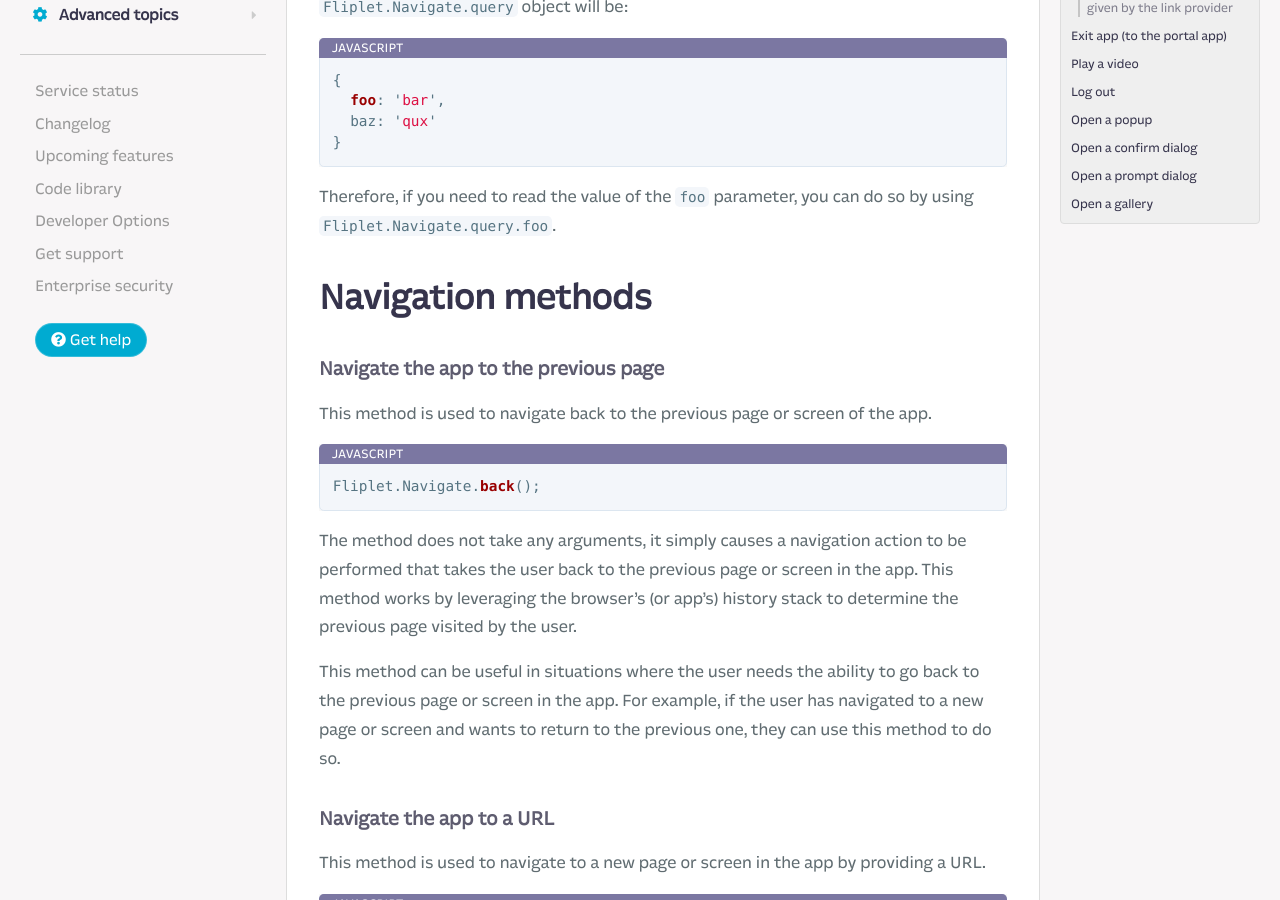
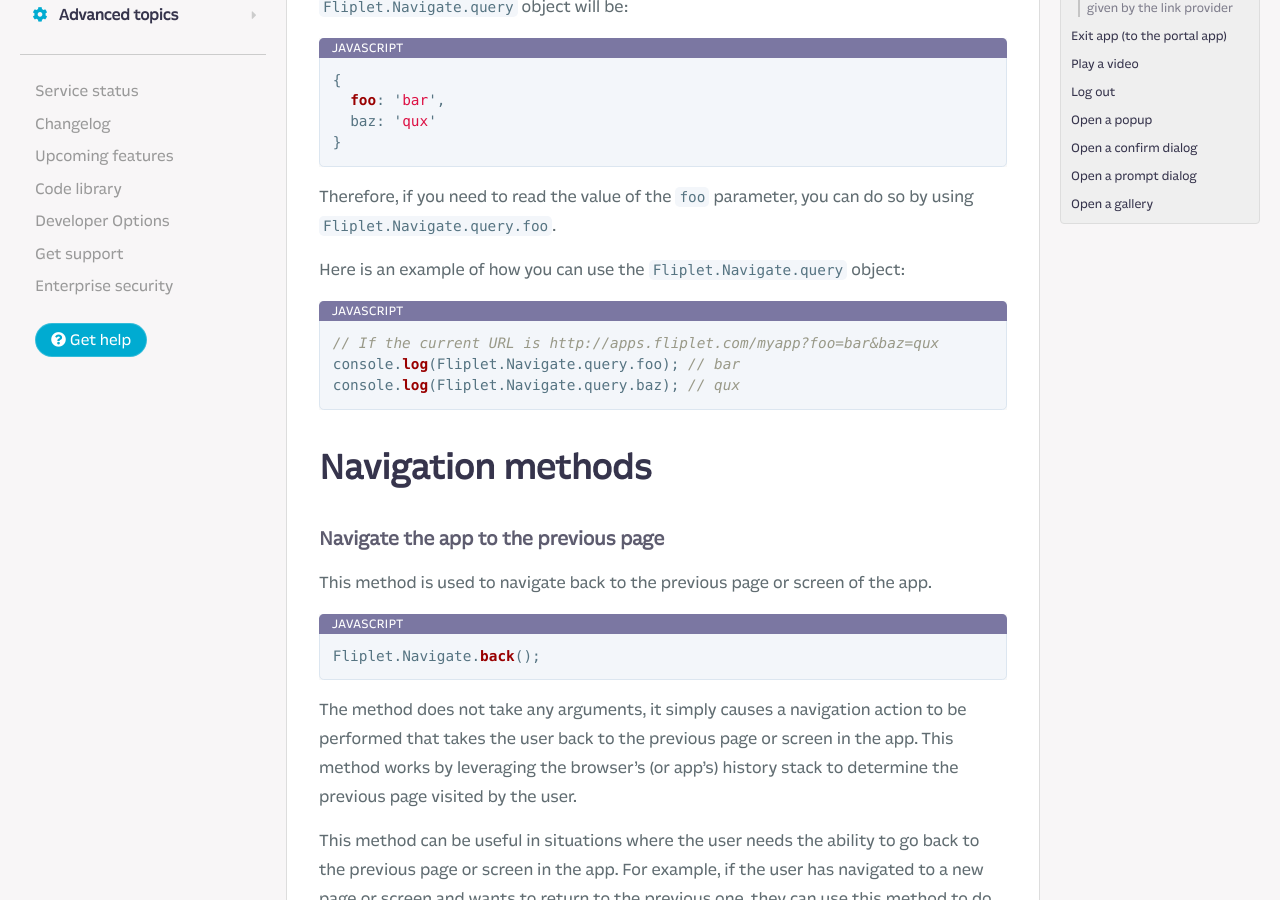
Before and after one commit to Fliplet/fliplet-cli, a Jekyll site: the page built from docs/API/core/navigate.md, in a window 1280 px wide and 900 px high, scrolled down 442 px. Built offline with Jekyll 4.4.1, drawn with Linux system fonts in a browser that asks for light colours; nearby versions of some CDN libraries; our own code applies the rules of GitHub Pages for plain Markdown files; library files that are not in the unit come from our copies; comment, search, counter and statistics services are not loaded; a style sheet for code colours, icons or effects is not loaded.

Commit message:
updated docs

````diff
--- a/docs/API/core/navigate.md
+++ b/docs/API/core/navigate.md
@@ -14,6 +14,14 @@
 ```
 
 Therefore, if you need to read the value of the `foo` parameter, you can do so by using `Fliplet.Navigate.query.foo`.
+
+Here is an example of how you can use the `Fliplet.Navigate.query` object:
+
+```js
+// If the current URL is http://apps.fliplet.com/myapp?foo=bar&baz=qux
+console.log(Fliplet.Navigate.query.foo); // bar
+console.log(Fliplet.Navigate.query.baz); // qux
+```
 
 ## Navigation methods
 
````
